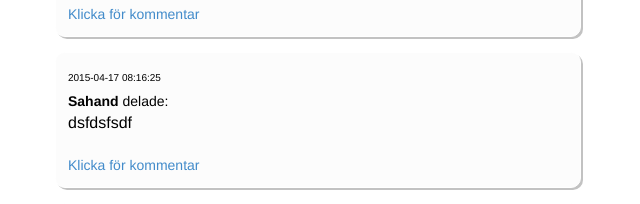
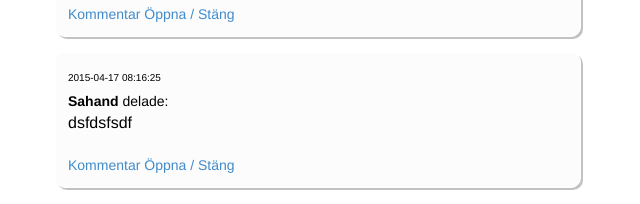
Before and after one commit to SahandRajabion/Projektarbete-i-grupp, a PHP site: page /index.php in a window 1280 px wide. Shown: the part 2129-2333 px from the top of the page, without its empty margins (322-962 px from the left). Run offline with PHP 8.4, Linux system fonts and the light colour scheme; the visitor is signed in with stand-in values (Sample User, id 1); data comes from the database, SQL or seed files in the repository; some libraries are stand-ins or nearby versions.

Commit message:
fiskaren

```diff
--- a/Feed/View/FeedView.php
+++ b/Feed/View/FeedView.php
@@ -205,7 +205,7 @@ class FeedView
                     }
                 }
 
-                $html .= "<a class='show_hide'>Klicka för kommentar</a>
+                $html .= "<a class='show_hide'>Kommentar Öppna / Stäng</a>
                             <div class='slidingDiv'>
                             <div id='addCommentContainer" . $feedItem[$this->id] . "' class='addCommentContainer'>
                     <form class='comment-form' method='post' action=''>
```
